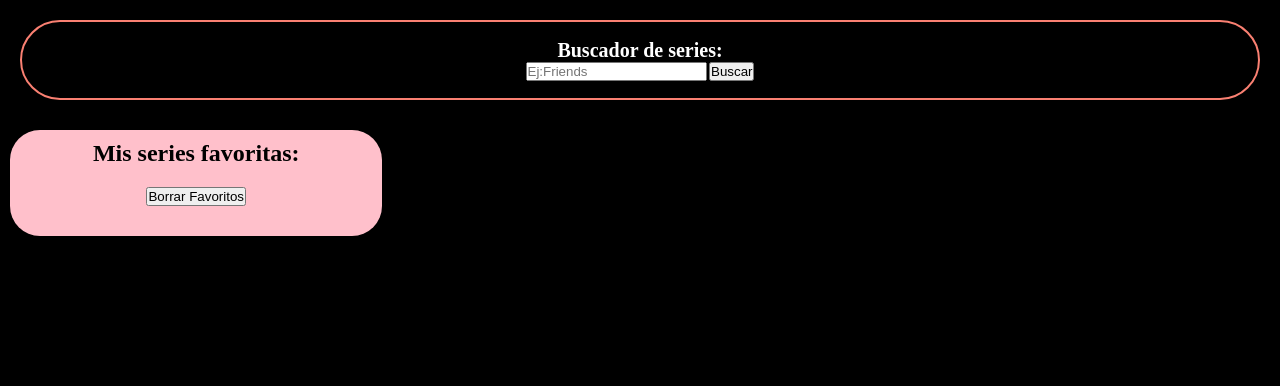
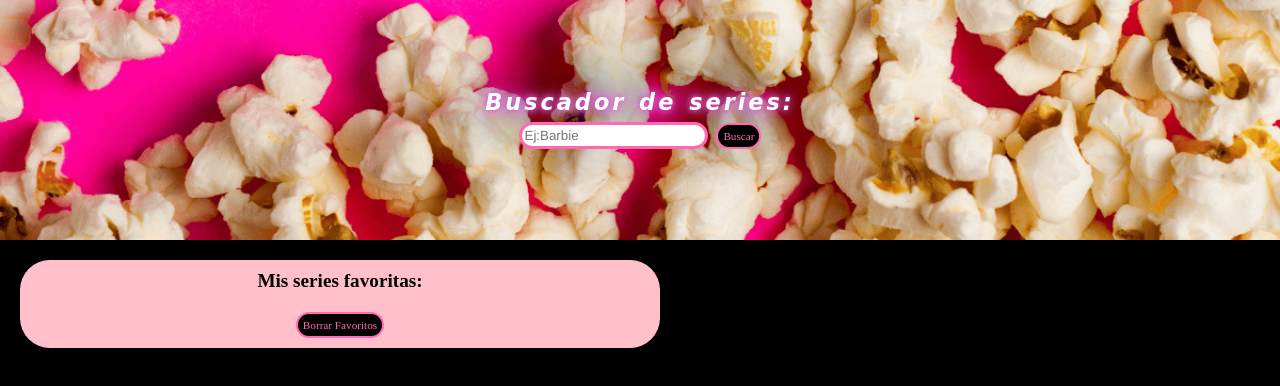
Before and after one commit to Adalab/modulo-2-evaluacion-final-BarbaraBravoRedondo, a plain HTML site: page index.html in a window 1280 px wide. Drawn offline with Linux system fonts and the light colour scheme.

Commit message:
makeover

```diff
--- a/css/main.css
+++ b/css/main.css
@@ -1,4 +1,3 @@
-
 * {
   padding: 0;
   margin: 0;
@@ -9,24 +8,65 @@ html {
   background-color: black;
 }
 
+h1 {
+  border-radius: 50px;
+  color: white; /* Cambia el color del texto a rosa fluorescente */
+  padding: 5px 20px;
+  text-shadow: 0 0 5px rgb(203, 79, 205), 0 0 10px rgb(234, 136, 215),
+    0 0 20px rgb(238, 41, 238), 0 0 40px rgba(38, 104, 127, 1),
+    0 0 80px rgb(15, 20, 22), 0 0 90px rgba(38, 104, 127, 1),
+    0 0 100px rgb(10, 12, 13), 0 0 140px rgb(244, 157, 231),
+    0 0 180px rgb(6, 7, 7);
+}
+
+form {
+  padding: 5px;
+}
+
+.inputBox {
+  border-radius: 60px;
+  border: solid hotpink;
+  padding: 3px;
+  font-family: 'Franklin Gothic Medium', 'Arial Narrow', Arial, sans-serif;
+}
+.btn {
+  font-size: 0.7rem;
+  border-radius: 50px;
+  background-color: black;
+  color: hotpink;
+  padding:5px;
+  font-family: pacific;
+  border:hotpink solid 2px;
+  cursor:grab;
+}
+.btn:hover{
+background:white;
+color:black;
+}
+
 header {
-margin:20px;
-font-size: 10px;;
-  padding: 5px;
+  font-family: 'Pacifico', cursive;
+  font-size: 0.7rem;
+  letter-spacing: 3px;
+  word-spacing: 2px;
   color: white;
-  height: 10vh;
-  border: solid salmon 2px;
+  font-weight: bold;
+  font-style: oblique;
+  line-height: 20px;
+  height: 30vh;
   display: flex;
   flex-direction: column;
   justify-content: center;
   align-items: center;
-  border-radius: 40px;
-
+  background-image: url(../images/barbie.png);
+  background-size: cover;
+  background-position: 20% 90%;
+  background-repeat: no-repeat;
   text-align: center;
-
 }
 
 .container {
+  height: max-content;
   margin-top: 20px;
   display: flex;
   flex-wrap: wrap;
@@ -35,38 +75,41 @@ font-size: 10px;;
   gap: 10px;
   align-items: stretch;
   justify-content: center;
-  width: 70%;
+  width: max-content;
+  align-self: stretch;
 }
 
 /* Estilos para las series en favoritos */
 .mark,
 .minibox {
-  font-family: 'Segoe UI', Tahoma, Geneva, Verdana, sans-serif ;
-  background-color: rgba(215, 59, 200, 0.675);
-  color: lightgoldenrodyellow;
-  border: solid 5px pink;
+  font-family: 'Segoe UI', Tahoma, Geneva, Verdana, sans-serif;
+  background-color: hotpink;
+  color: rgba(94, 2, 51, 0.904);
+  border: solid 5px rgb(242, 16, 136);
   border-radius: 20px;
-  height: 220px;
-  width: 150px;
-  padding:20px;
+  width: 130px;
+  padding: 20px;
   display: flex;
   flex-direction: column;
   justify-content: center;
   align-items: center;
   text-align: center;
   font-size: 0.5rem;
+  gap: 10px;
 }
 
 .minibox {
   background-color: pink;
-  color:black;
+  color: black;
+}
 
-}
-.binBag{
+.binBag {
   width: 30px;
   height: 30px;
 }
+
 .imgSrc {
+  border: solid 3px black;
   width: 70px;
   height: 90px;
 }
@@ -76,15 +119,18 @@ font-size: 10px;;
   gap: 20px;
   display: flex;
   width: 100vw;
-  justify-content:flex-start;
+  padding: 10px;
+  justify-content: flex-start;
   align-items: flex-start; /* Espacio entre los contenedores */
 }
 
 .favContainer {
+  gap: 10px;
+  font-size: 0.8rem;
   padding: 10px;
   border-radius: 30px;
   margin: 10px;
-  width: 30%;
+  width: 50vw;
   background-color: pink;
   text-align: center;
   display: flex;
@@ -97,8 +143,12 @@ font-size: 10px;;
   display: flex;
   flex-wrap: wrap;
   justify-content: center;
+  width: 70px;
+  gap: 10px;
+  align-self: center;
 }
-.deletedAll{
-  margin:20px;
 
+.favBox .imgSrc {
+  border: solid white 2px;
+  width: max-content;
 }
--- a/index.html
+++ b/index.html
@@ -13,13 +13,14 @@
 
       <form class="js-form-series form" action="">
         <input
-          class="js-input-serie"
+          class="js-input-serie inputBox"
           type="text"
           name="search"
           id="search"
-          placeholder="Ej:Friends"
+          placeholder="Ej:Barbie"
+
         />
-        <button class="js-btn-src">Buscar</button>
+        <button class="js-btn-src btn">Buscar</button>
 
       </form>
     </header>
@@ -27,7 +28,7 @@
       <div class="js-box-series favContainer">
         <h2>Mis series favoritas:</h2>
         <div class="js-favorite-series favBox"></div>
-        <button class="js-resetBtn deleteBtn deletedAll" type="button">
+        <button class="js-resetBtn deleteBtn deletedAll btn" type="button">
           Borrar Favoritos
         </button>
       </div>
```
Also changed, not shown: images/barbie.png (added), images/cine.png (added), images/popCorn.jpg (added).
